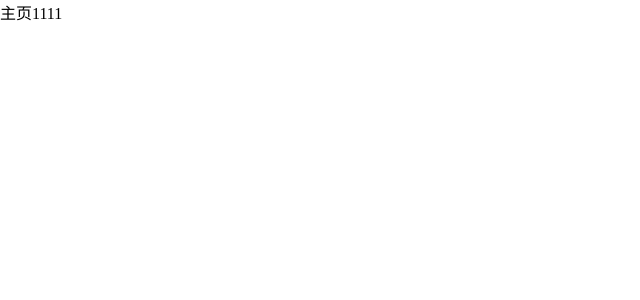
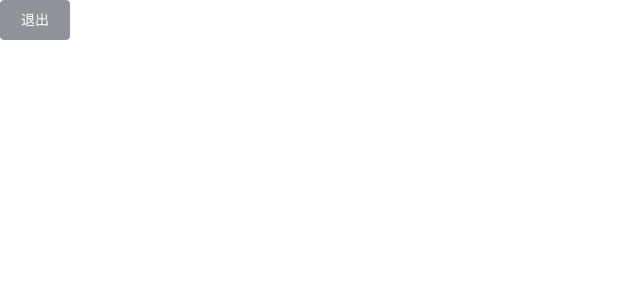
Before and after one commit to liZhuTao/shop_manage, a Vue app: page /#/home in a window 1280 px wide. Shown: the top 300 px of the page, without its empty margins (0-640 px from the left). Built offline with nearby package versions, Linux system fonts and the light colour scheme; sample sign-in values are in the browser's storage.

Commit message:
Login功能完成

```diff
--- a/src/router/index.js
+++ b/src/router/index.js
@@ -1,6 +1,6 @@
 import Vue from 'vue'
 import VueRouter from 'vue-router'
-import Login from '../components/Login.vue'
+import Login from '../views/Login'
 
 Vue.use(VueRouter)
 
--- a/src/views/Home/index.vue
+++ b/src/views/Home/index.vue
@@ -1,11 +1,19 @@
 <template>
     <div>
-        主页1111
+        <el-button type="info" @click="logout">退出</el-button>
     </div>
 </template>
 
 <script>
-
+    export default {
+        methods:{
+            //退出登录
+            logout(){
+                window.sessionStorage.clear()
+                this.$router.push('/login')
+            }
+        }
+    }
 </script>
 
 <style lang="less" scoped>
--- a/src/components/Login.vue
+++ b/src/views/Login/index.vue
@@ -97,12 +97,12 @@
             })
         }
     }
-};
+}
 </script>
 
 <style lang="less" scoped>
 .login_container {
-  background-image: url(../assets/login.png);
+  background-image: url(../../assets/login.png);
   height: 100%;
   .Login_title {
     font-size: 40px;
```
